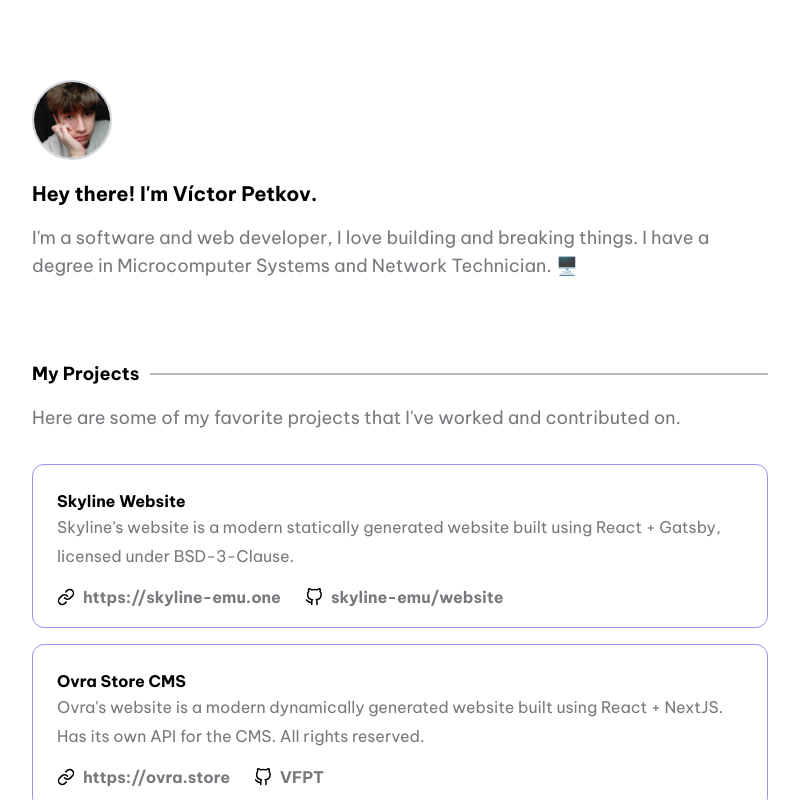
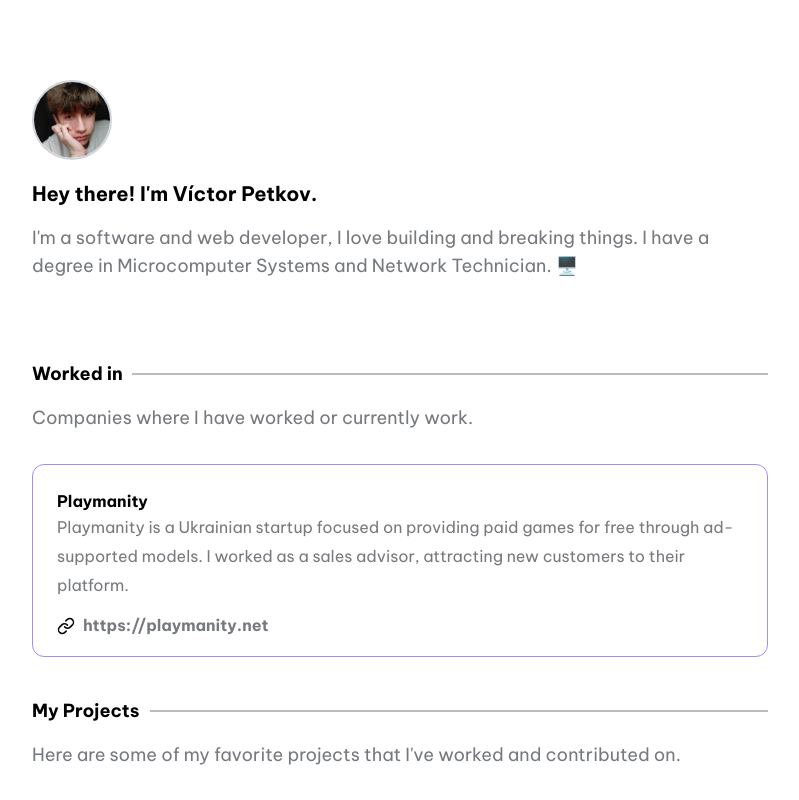
Before and after one commit to vicvenpet/portfolio, a Next.js app: page / in a window 1280 px wide. Shown: the top 800 px of the page, without its empty margins (240-1039 px from the left). Built offline with nearby package versions, Linux system fonts and the light colour scheme.

Commit message:
add: jobs component

```diff
--- /dev/null
+++ b/components/Jobs.js
@@ -0,0 +1,66 @@
+import Image from 'next/image';
+import { jobs } from '@/data/config'; // Assuming you have a 'jobs' data source
+
+export default function Jobs() { // Renamed the component to Jobs
+  return (
+    <div className="">
+      <div className="overflow-x-hidden w-full">
+        <h2 className="landingSectionTitle max-w-max mx-0 text-left relative mb-4 md:w-max ">
+          {jobs.title} {/* Changed 'certificates' to 'jobs' */}
+        </h2>
+      </div>
+      <p className="text-lg">{jobs.desc}</p> {/* Changed 'certificates' to 'jobs' */}
+      <div className=" mt-8">
+        {jobs.jobs.map((item, index) => { // Changed 'certificates' to 'jobs'
+          return (
+            <div
+              key={index}
+              className="p-6 border border-violet-400 border-lightText rounded-xl mb-4"
+            >
+              <h3>{item.title}</h3>
+              <p>{item.description}</p>
+              <div className="flex items-center flex-wrap -m-3 pt-5">
+                {item.link && (
+                  <a
+                    href={item.link}
+                    className="font-bold flex items-center  py-1 px-3"
+                    target="_blank"
+                    rel="noreferrer"
+                  >
+                    <Image
+                      src="/static/icons/link.svg"
+                      width={18}
+                      height={18}
+                      alt="Link icon"
+                    />
+                    <span className="ml-2  text-lightText  transition-colors duration-500">
+                      {item.link}
+                    </span>
+                  </a>
+                )}
+                {item.github && (
+                  <a
+                    href={`https://github.com/${item.github}`}
+                    className="font-bold flex items-center py-1 px-3"
+                    target="_blank"
+                    rel="noreferrer"
+                  >
+                    <Image
+                      src="/static/icons/github.svg"
+                      width={18}
+                      height={18}
+                      alt="Link icon"
+                    />
+                    <span className="ml-2  text-lightText  transition-colors duration-500">
+                      {item.github}
+                    </span>
+                  </a>
+                )}
+              </div>
+            </div>
+          );
+        })}
+      </div>
+    </div>
+  );
+}
--- a/data/config.js
+++ b/data/config.js
@@ -7,6 +7,18 @@ export const hero = {
   title: "Hey there! I\'m Víctor Petkov.",
   desc: "I'm a software and web developer, I love building and breaking things. I have a degree in Microcomputer Systems and Network Technician. 🖥️"
 };
+
+export const jobs = {
+  title: "Worked in",
+  desc: "Companies where I have worked or currently work.",
+  jobs: [
+    {
+      title: "Playmanity",
+      description: "Playmanity is a Ukrainian startup focused on providing paid games for free through ad-supported models. I worked as a sales advisor, attracting new customers to their platform.",
+      link: "https://playmanity.net",
+    }
+  ]
+}
 
 export const projects = {
   title: 'My Projects',
--- a/package.json
+++ b/package.json
@@ -11,7 +11,8 @@
     "next": "12.0.7",
     "next-themes": "^0.0.15",
     "react": "17.0.2",
-    "react-dom": "17.0.2"
+    "react-dom": "17.0.2",
+    "react-pdf": "^8.0.0"
   },
   "devDependencies": {
     "autoprefixer": "^10.4.2",
--- /dev/null
+++ b/pages/404.js
@@ -0,0 +1,13 @@
+import Link from 'next/link';
+
+export default function Custom404() {
+  return (
+    <div className="flex flex-col items-center justify-center h-screen">
+      <h1 className="text-3xl font-bold text-gray-800 mb-4">Oops! Page Not Found</h1>
+      <p className="text-lg text-gray-600 mb-8">The page you're looking for does not exist or has been moved.</p>
+      <Link href="/">
+        <a className="px-4 py-2 bg-blue-500 text-white rounded hover:bg-blue-600 transition-colors duration-300">Go back to Home</a>
+      </Link>
+    </div>
+  );
+}
--- a/pages/index.js
+++ b/pages/index.js
@@ -1,6 +1,7 @@
 import Contact from '@/components/Contact';
 import Head from 'next/head'
 import Hero from '@/components/Hero';
+import Jobs from '@/components/Jobs';
 import Projects from '@/components/Projects';
 import Certificates from '@/components/Certificates';
 import Stack from '@/components/Stack';
@@ -15,6 +16,7 @@ export default function Index() {
       <div className="p-6 lg:p-20 max-w-4xl m-auto w-full">
         <Hero />
         <div className="p-0 space-y-10">
+          <Jobs />
           <Projects />
           <Certificates />
           <Stack />
```
Also changed, not shown: public/static/icons/playmanity.jpeg (added), 1 other file (tests, documents, lock files or other folders).
